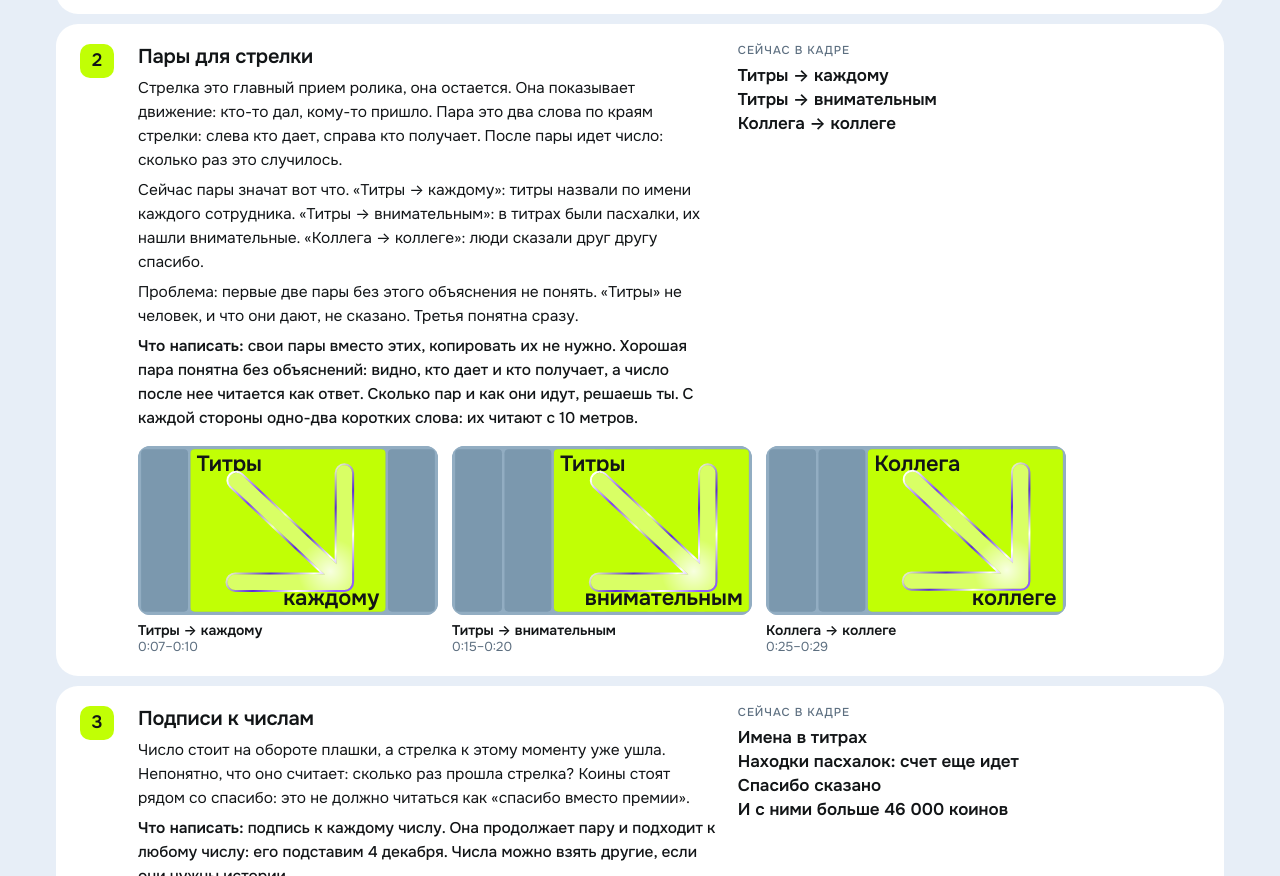
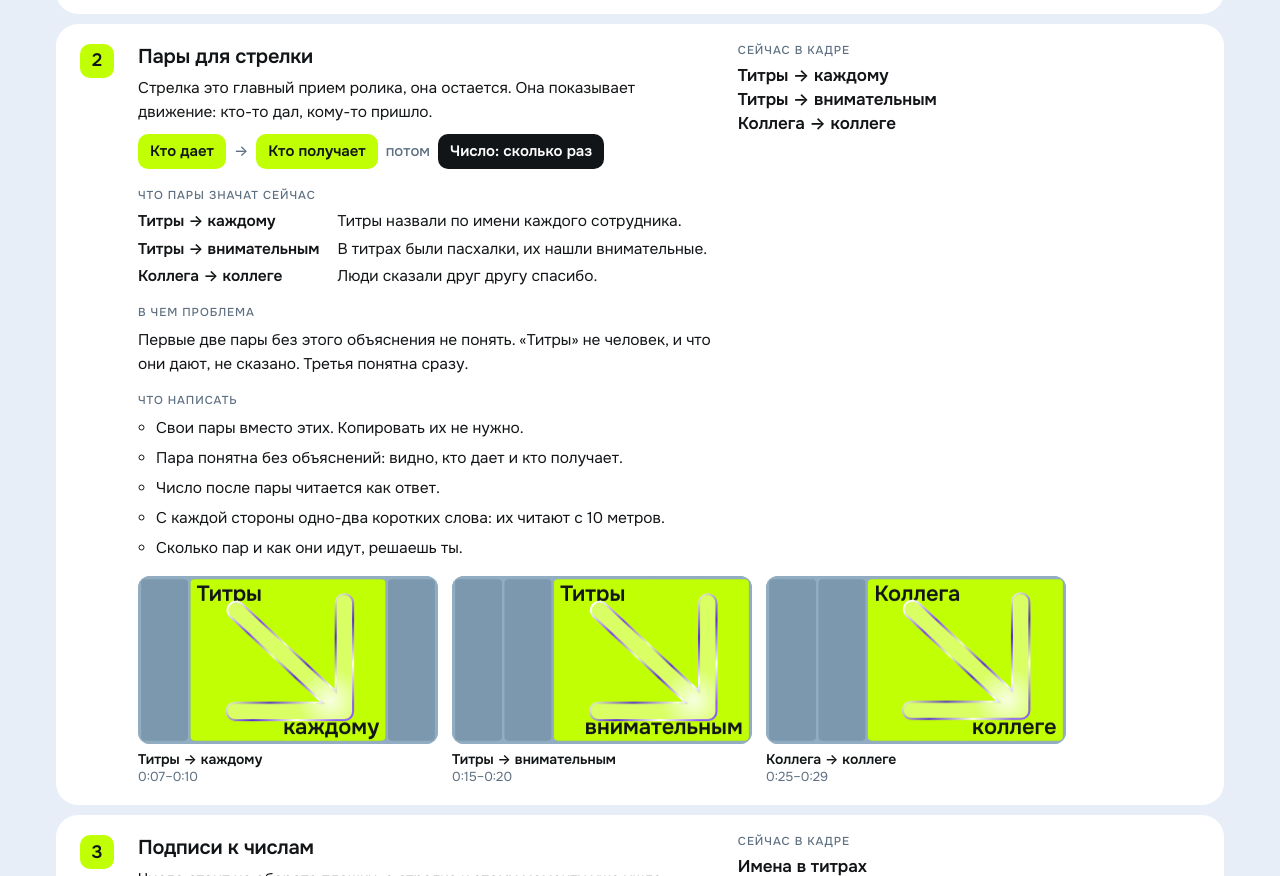
Before and after one commit to denismarsgpt-glitch/final-video-storyboard, a plain HTML site: page index.html in a window 1280 px wide. Shown: the part 3371-4247 px from the top of the page. Drawn offline with Linux system fonts and the light colour scheme.

Commit message:
Задание копирайтеру: второй пункт разложен по частям
Co-Authored-By: Claude Fable 5.2 <noreply@anthropic.com>

```diff
--- a/index.html
+++ b/index.html
@@ -277,6 +277,18 @@ h2{font-weight:600;letter-spacing:-.02em}
 .silent svg{flex:none;color:var(--lime)}
 .silent p{font-size:15.5px;line-height:1.4;color:#fff}
 .silent b{font-weight:600}
+
+/* v20: structured row 2 */
+.tr-scheme{display:flex;flex-wrap:wrap;align-items:center;gap:8px;font-weight:600;font-size:15px;margin:4px 0 2px}
+.tr-scheme span{background:var(--lime);border-radius:10px;padding:6px 12px}
+.tr-scheme .num{background:var(--fg);color:#fff}
+.tr-scheme i{font-style:normal;font-weight:500;color:var(--muted)}
+.tr-sub{font-weight:500;font-size:11.5px;letter-spacing:.08em;text-transform:uppercase;color:var(--muted);margin-top:10px}
+.tr-pairs{margin:0;display:grid;grid-template-columns:max-content minmax(0,1fr);gap:6px 18px;font-size:15.5px;line-height:1.4}
+.tr-pairs dt{font-weight:600}
+.tr-pairs dd{margin:0}
+.tr-main .task-list li{font-size:15.5px}
+@media (max-width:560px){.tr-pairs{grid-template-columns:minmax(0,1fr);gap:2px}.tr-pairs dd{margin-bottom:8px}}
 </style>
 
 <div class="wrap">
@@ -378,10 +390,24 @@ h2{font-weight:600;letter-spacing:-.02em}
       <li data-ts="9.2,18.8,28.2">
         <div class="tr-main">
           <h3>Пары для стрелки</h3>
-          <p>Стрелка это главный прием ролика, она остается. Она показывает движение: кто-то дал, кому-то пришло. Пара это два слова по краям стрелки: слева кто дает, справа кто получает. После пары идет число: сколько раз это случилось.</p>
-          <p>Сейчас пары значат вот что. «Титры → каждому»: титры назвали по имени каждого сотрудника. «Титры → внимательным»: в титрах были пасхалки, их нашли внимательные. «Коллега → коллеге»: люди сказали друг другу спасибо.</p>
-          <p>Проблема: первые две пары без этого объяснения не понять. «Титры» не человек, и что они дают, не сказано. Третья понятна сразу.</p>
-          <p class="todo"><b>Что написать:</b> свои пары вместо этих, копировать их не нужно. Хорошая пара понятна без объяснений: видно, кто дает и кто получает, а число после нее читается как ответ. Сколько пар и как они идут, решаешь ты. С каждой стороны одно-два коротких слова: их читают с 10 метров.</p>
+          <p>Стрелка это главный прием ролика, она остается. Она показывает движение: кто-то дал, кому-то пришло.</p>
+          <div class="tr-scheme" aria-label="Как устроена пара"><span>Кто дает</span><i aria-hidden="true">→</i><span>Кто получает</span><i aria-hidden="true">потом</i><span class="num">Число: сколько раз</span></div>
+          <span class="tr-sub">Что пары значат сейчас</span>
+          <dl class="tr-pairs">
+            <dt>Титры → каждому</dt><dd>Титры назвали по имени каждого сотрудника.</dd>
+            <dt>Титры → внимательным</dt><dd>В титрах были пасхалки, их нашли внимательные.</dd>
+            <dt>Коллега → коллеге</dt><dd>Люди сказали друг другу спасибо.</dd>
+          </dl>
+          <span class="tr-sub">В чем проблема</span>
+          <p>Первые две пары без этого объяснения не понять. «Титры» не человек, и что они дают, не сказано. Третья понятна сразу.</p>
+          <span class="tr-sub">Что написать</span>
+          <ul class="task-list">
+            <li>Свои пары вместо этих. Копировать их не нужно.</li>
+            <li>Пара понятна без объяснений: видно, кто дает и кто получает.</li>
+            <li>Число после пары читается как ответ.</li>
+            <li>С каждой стороны одно-два коротких слова: их читают с 10 метров.</li>
+            <li>Сколько пар и как они идут, решаешь ты.</li>
+          </ul>
         </div>
         <div class="tr-now"><span class="lbl">Сейчас в кадре</span><span>Титры → каждому</span><span>Титры → внимательным</span><span>Коллега → коллеге</span></div>
         <div class="tr-frames"></div>
```
